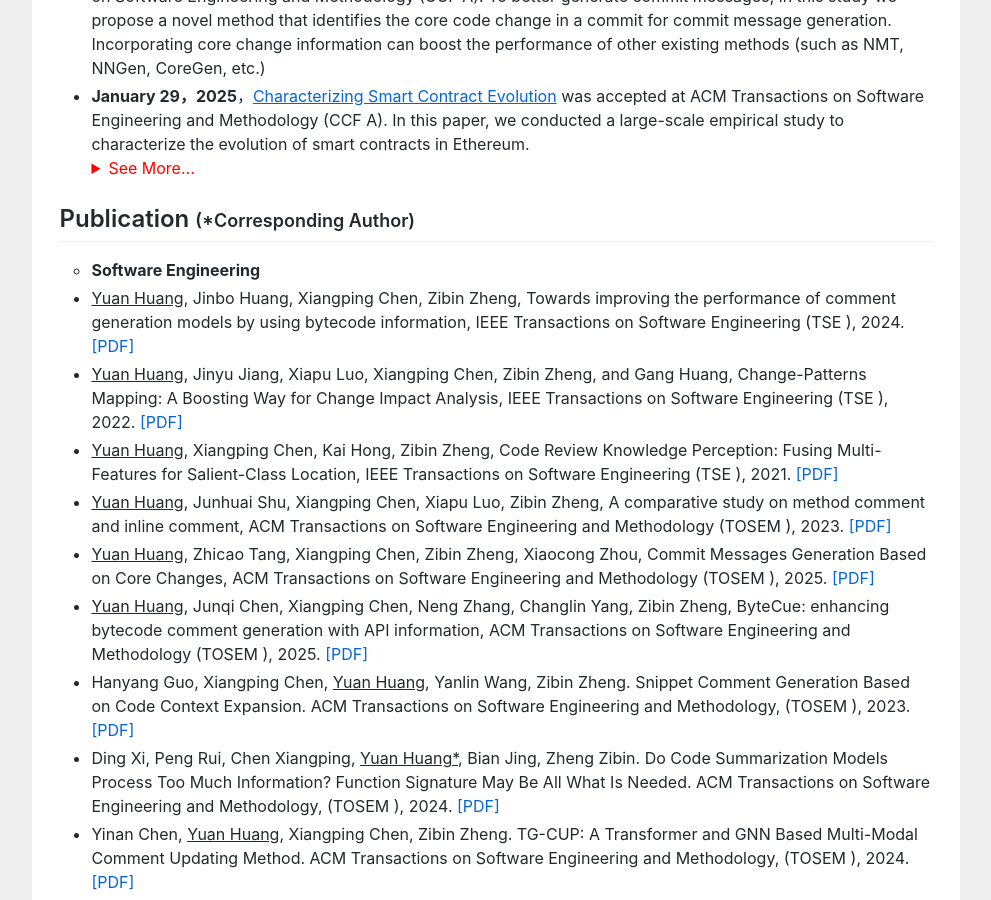
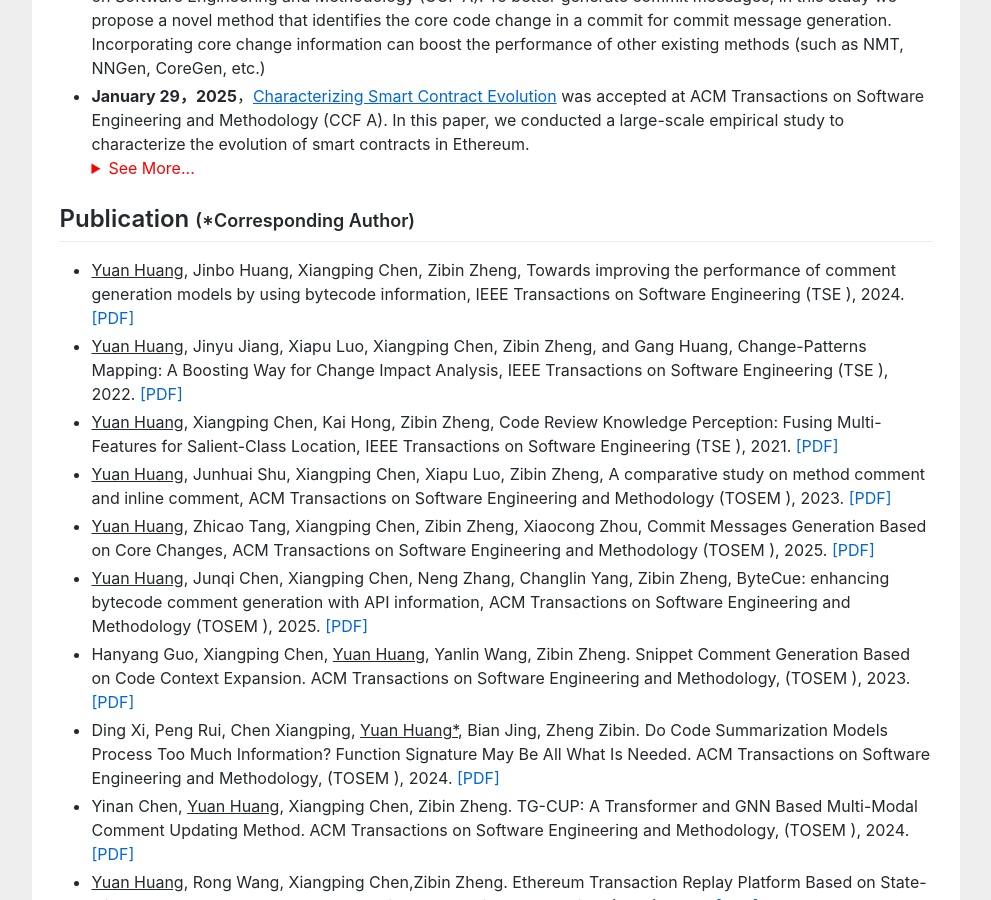
Before and after one commit to huangyuan-hy/huangyuan-hy.github.io, a Jekyll site: the page index.html, which Jekyll copies as it is, in a window 1280 px wide and 900 px high, scrolled down 1291 px. Shown: the whole window, without its empty margins (144-1135 px from the left). Built offline with Jekyll 4.4.1, drawn with Linux system fonts in a browser that asks for light colours.

Commit message:
Update index.html

```diff
--- a/index.html
+++ b/index.html
@@ -161,7 +161,8 @@ empirical study to learn how programmers reuse code on <a href="https://stackove
 				<ul>
 
 
-        <li type="circle"><b>Software Engineering</b></li>
+   	<!--     <li type="circle"><b>Software Engineering</b></li> -->
+
 
 
 <li><u>Yuan Huang</u>, Jinbo Huang, Xiangping Chen, Zibin Zheng, Towards improving the performance of comment generation models by using bytecode information, IEEE Transactions on Software Engineering (TSE <a href="" style="color:red;"> </a>), 2024. <a href="">[PDF] </a> </li>
```
